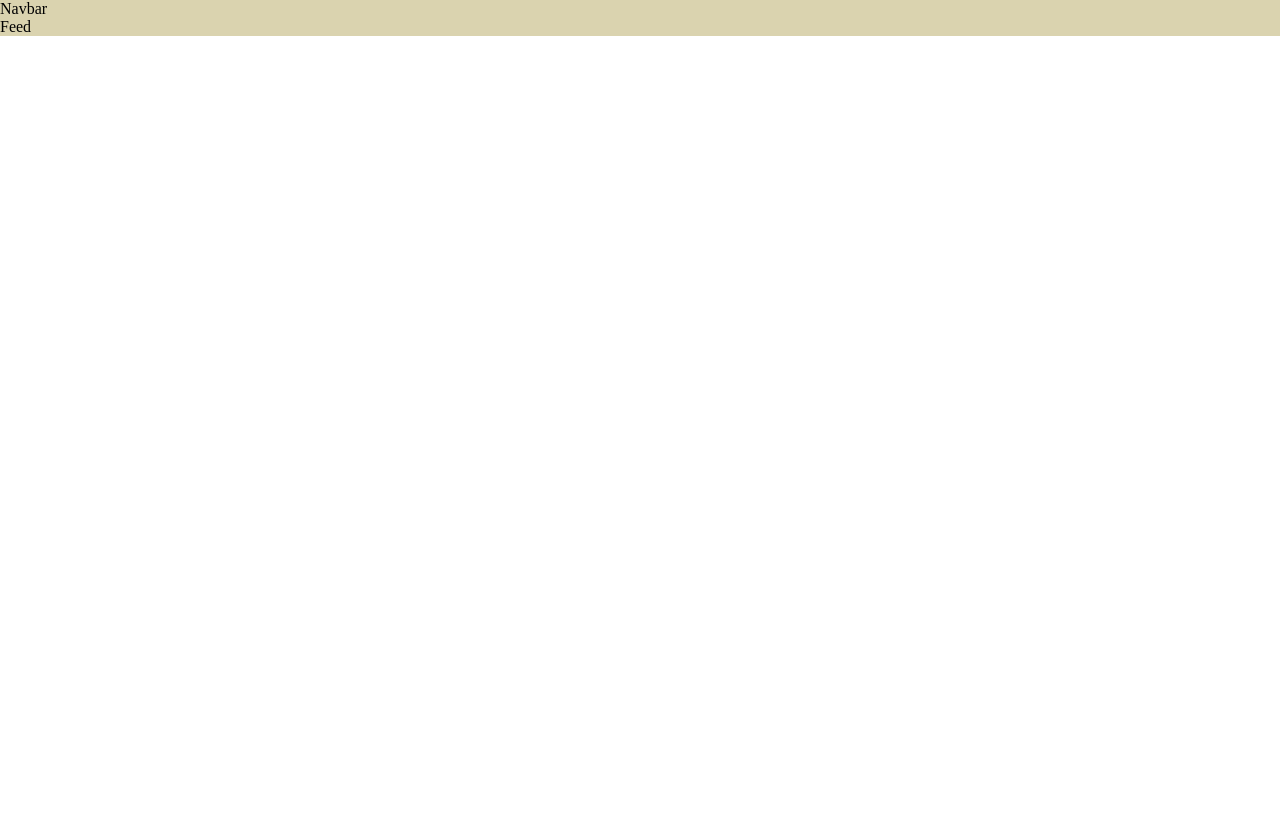
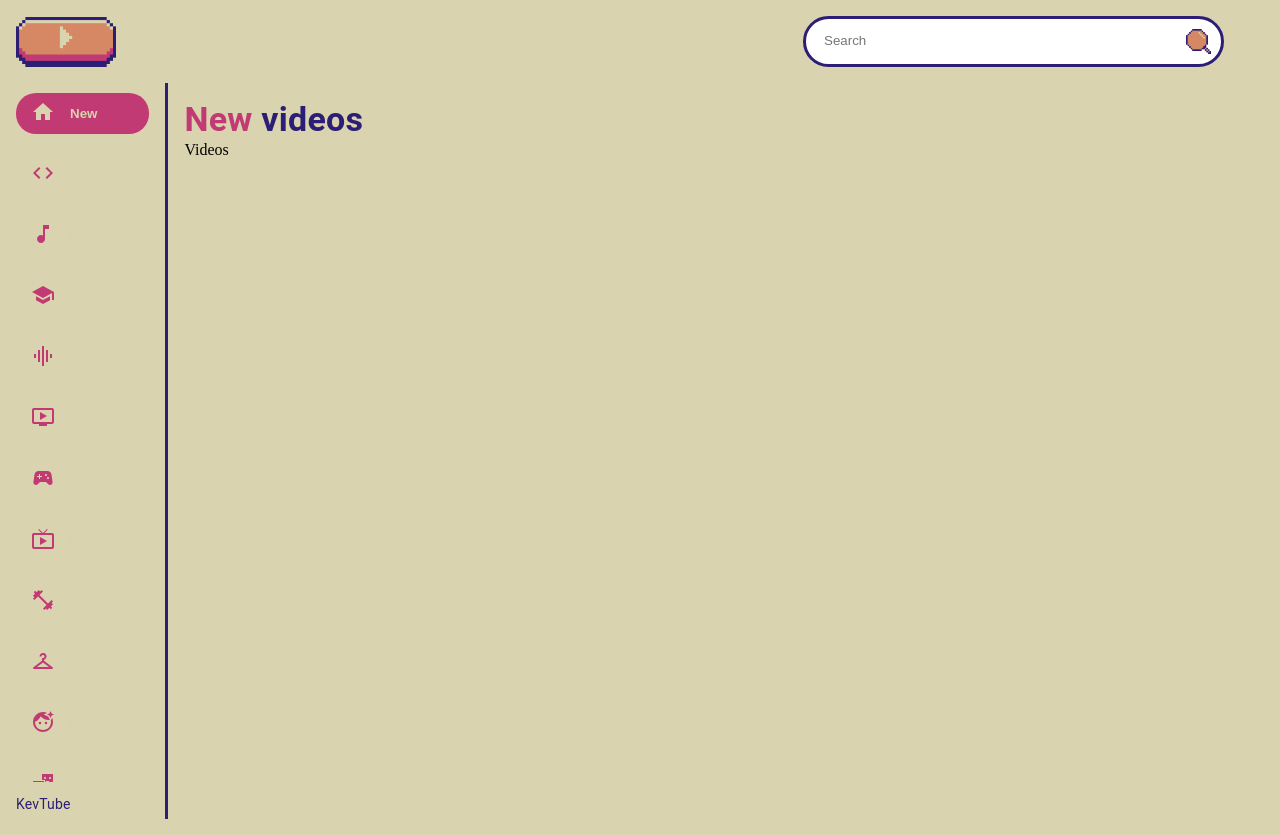
Before and after one commit to Kevin4335/videoapp, a React (Create React App) app: page / in a window 1280 px wide. Before the commit the page ends 800 px from the top, so only its background shows below. Built offline with nearby package versions, Linux system fonts and the light colour scheme.

Commit message:
8-8-2023

```diff
--- a/src/components/Feed.jsx
+++ b/src/components/Feed.jsx
@@ -1,8 +1,26 @@
-import React from 'react'
+import {useState, useEffect} from 'react';
+import { Box,Stack, Typography } from '@mui/material';
+import {SideBar , Videos} from './';
 
 const Feed = () => {
   return (
-    <div>Feed</div>
+    <Stack sx = {{flexDirection:{sx:"column", md:"row"}}}>
+      <Box sx = {{height: {sx:'auto', md:'92vh'}, borderRight:'3px solid #2C1E74', px:{sx:0,md:2}}}>
+        <SideBar />
+        <Typography className="copyright" variant="body2" sx={{mt:1.5,color:'#2C1E74'}}>
+          KevTube
+        </Typography>
+      </Box >
+
+      <Box p={2} sx= {{overflow: 'auto', height:'90vh',flex:2 }}>
+        <Typography variant = 'h4' fontWeight = 'bold' mb= '2' sx={{color: '#C23A73'}}>
+          New <span style={{color: '#2C1E74'}}>
+            videos
+          </span>
+        </Typography>
+        <Videos videos={[]}/>
+      </Box>
+    </Stack>
   )
 }
 
--- a/src/components/Navbar.jsx
+++ b/src/components/Navbar.jsx
@@ -1,9 +1,15 @@
-import React from 'react'
+import {Stack} from '@mui/material';
+import {Link} from 'react-router-dom';
+import SearchBar from './SearchBar';
 
-const Navbar = () => {
-  return (
-    <div>Navbar</div>
-  )
-}
+const Navbar = () => (
+  <Stack direction = "row" alignItems="center" p = {2} sx = {{position: 'sticky', background: '#DAD3AF', top:0, justifyContent:'space-between'}}>
+    <Link to="/" style = {{display:'flex', alignItems:'center'}}>
+      <img src= {require("../utils/logos/playbutton.png")} alt = "logo" height = {50} />
+    </Link>
+    <SearchBar>
 
+    </SearchBar>
+  </Stack>
+)
 export default Navbar
--- /dev/null
+++ b/src/components/SearchBar.jsx
@@ -0,0 +1,32 @@
+import {useState} from 'react'
+import { useNavigate } from 'react-router-dom'
+import { Paper, IconButton } from '@mui/material'
+
+const SearchBar = () => {
+  return (
+    <Paper
+        component = "form"
+        onSubmit={()=>{}}
+        sx={{
+            borderRadius:20,
+            border: '3px solid #2C1E74',
+            pl: 2,
+            boxShadow:'none',
+            mr:{sm:5}
+
+        }}
+    >
+        <input
+            className='search-bar'
+            placeholder='Search'
+            value=''
+            onChange={()=>{}}
+        />
+        <IconButton type='submit' sx={{p:'10px'}}>
+        <img src= {require("../utils/logos/magnifying-glass.png")} alt = "logo" height = {25} />
+        </IconButton>
+    </Paper>
+  )
+}
+
+export default SearchBar
--- /dev/null
+++ b/src/components/SideBar.jsx
@@ -0,0 +1,27 @@
+import React from "react";
+import { categories } from "../utils/constants";
+import { Stack } from '@mui/material'
+
+const selectedCategory='New'
+
+const SideBar = () => (
+  <Stack direction = "row"
+    sx = {{overflowY:"auto",
+            height:{sx:'auto', md:'95%'},
+            flexDirection:{md:'column'},
+        }}>
+    {categories.map((category)=>(
+        <button
+          className="category-btn"
+          style={{background:category.name === selectedCategory && '#C23A73', color: '#DAD3AF'}}
+          key = {category.name}
+
+        >
+            <span style = {{color: category.name===selectedCategory ? '#DAD3AF' : '#C23A73', marginRight:'15px'}}>{category.icon}</span>
+            <span style = {{opacity: category.name===selectedCategory ? '1' : '0.8'}}>{category.name}</span>
+        </button>
+    ))}
+  </Stack>
+)
+
+export default SideBar
--- /dev/null
+++ b/src/components/Videos.jsx
@@ -0,0 +1,9 @@
+import React from 'react'
+
+const Videos = () => {
+  return (
+    <div>Videos</div>
+  )
+}
+
+export default Videos
--- a/src/components/index.js
+++ b/src/components/index.js
@@ -3,3 +3,5 @@ export { default as Feed } from './Feed';
 export { default as SearchFeed } from './SearchFeed';
 export { default as ChannelDetail } from './ChannelDetail';
 export { default as VideoDetail } from './VideoDetail';
+export { default as SideBar } from './SideBar';
+export { default as Videos } from './Videos';
--- /dev/null
+++ b/src/utils/constants.js
@@ -0,0 +1,37 @@
+import MusicNoteIcon from '@mui/icons-material/MusicNote';
+import HomeIcon from '@mui/icons-material/Home';
+import CodeIcon from '@mui/icons-material/Code';
+import OndemandVideoIcon from '@mui/icons-material/OndemandVideo';
+import SportsEsportsIcon from '@mui/icons-material/SportsEsports';
+import LiveTvIcon from '@mui/icons-material/LiveTv';
+import SchoolIcon from '@mui/icons-material/School';
+import FaceRetouchingNaturalIcon from '@mui/icons-material/FaceRetouchingNatural';
+import CheckroomIcon from '@mui/icons-material/Checkroom';
+import GraphicEqIcon from '@mui/icons-material/GraphicEq';
+import TheaterComedyIcon from '@mui/icons-material/TheaterComedy';
+import FitnessCenterIcon from '@mui/icons-material/FitnessCenter';
+import DeveloperModeIcon from '@mui/icons-material/DeveloperMode';
+
+export const categories = [
+  { name: 'New', icon: <HomeIcon />, },
+  { name: 'Coding', icon: <CodeIcon />, },
+  { name: 'Music', icon: <MusicNoteIcon /> },
+  { name: 'Education', icon: <SchoolIcon />, },
+  { name: 'Podcast', icon: <GraphicEqIcon />, },
+  { name: 'Movie', icon: <OndemandVideoIcon />, },
+  { name: 'Gaming', icon: <SportsEsportsIcon />, },
+  { name: 'Live', icon: <LiveTvIcon />, },
+  { name: 'Sport', icon: <FitnessCenterIcon />, },
+  { name: 'Fashion', icon: <CheckroomIcon />, },
+  { name: 'Beauty', icon: <FaceRetouchingNaturalIcon />, },
+  { name: 'Comedy', icon: <TheaterComedyIcon />, },
+  { name: 'Gym', icon: <FitnessCenterIcon />, },
+  { name: 'Crypto', icon: <DeveloperModeIcon />, },
+];
+
+export const demoThumbnailUrl = 'https://i.ibb.co/G2L2Gwp/API-Course.png';
+export const demoChannelUrl = '/channel/UCmXmlB4-HJytD7wek0Uo97A';
+export const demoVideoUrl = '/video/GDa8kZLNhJ4';
+export const demoChannelTitle = 'JavaScript Mastery';
+export const demoVideoTitle = 'Build and Deploy 5 JavaScript & React API Projects in 10 Hours - Full Course | RapidAPI';
+export const demoProfilePicture = 'http://dergipark.org.tr/assets/app/images/buddy_sample.png'
```
Also changed, not shown: src/utils/logos/magnifying-glass.png (added), src/utils/logos/playbutton.png (added).
